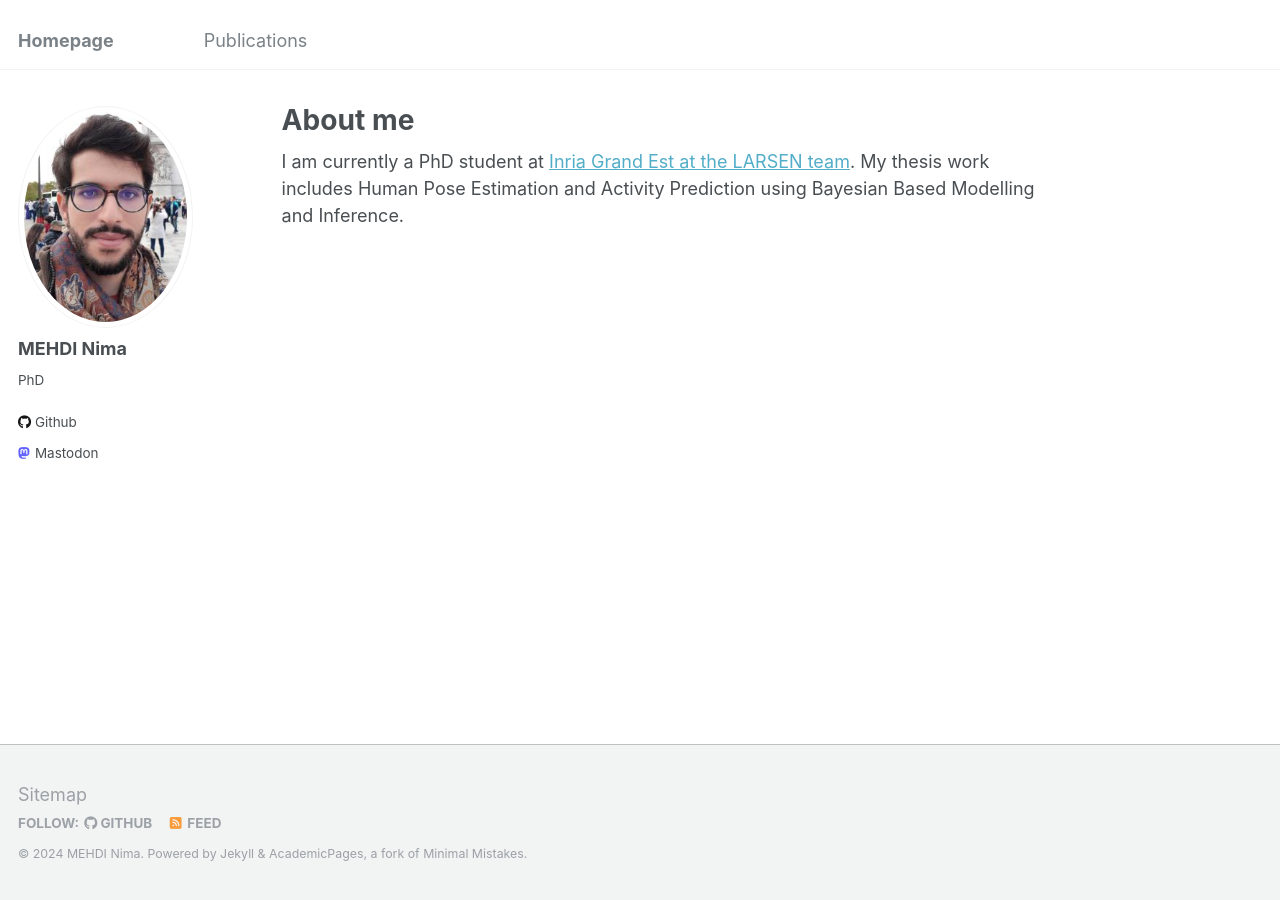
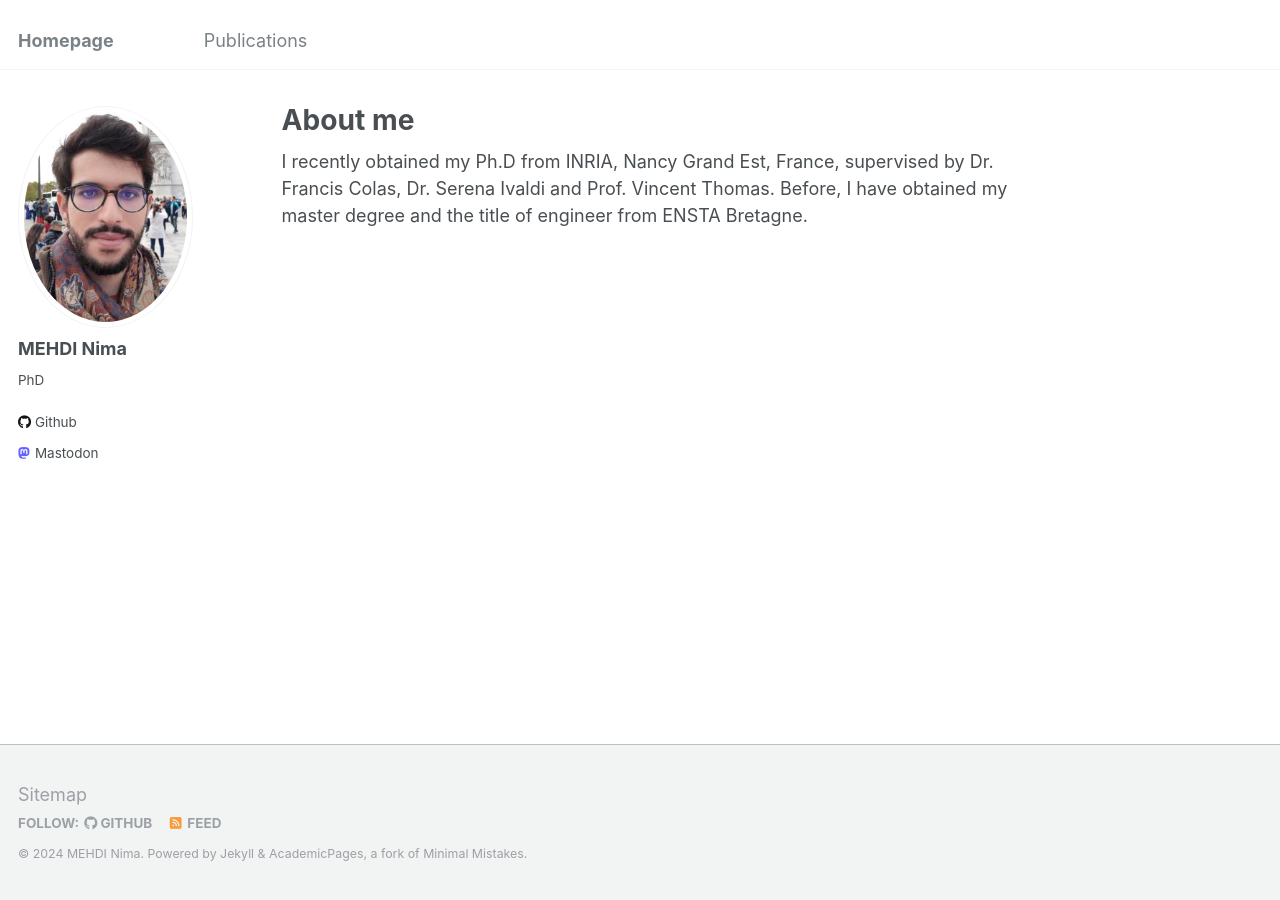
Before and after one commit to MehdiN/mehdin.github.io, a Jekyll site: the page built from _pages/about.md, in a window 1280 px wide. Built offline with Jekyll 4.4.1, drawn with Linux system fonts in a browser that asks for light colours.

Commit message:
about me update

```diff
--- a/_pages/about.md
+++ b/_pages/about.md
@@ -8,6 +8,10 @@ redirect_from:
   - /about.html
 ---
 
-I am currently a PhD student at [Inria Grand Est at the LARSEN team](https://team.inria.fr/larsen/).
-My thesis work includes Human Pose Estimation and Activity Prediction using
-Bayesian Based Modelling and Inference.
+<!-- I am a postdoctoral researcher on probabilistic machine learning for robotics and human activity
+analysis with a focus on uncertainty modeling. -->
+
+I recently obtained my Ph.D from INRIA, Nancy Grand Est, France, supervised
+by Dr. Francis Colas, Dr. Serena Ivaldi and Prof. Vincent Thomas.
+Before, I have obtained my master degree and the title of engineer
+from ENSTA Bretagne.
```
